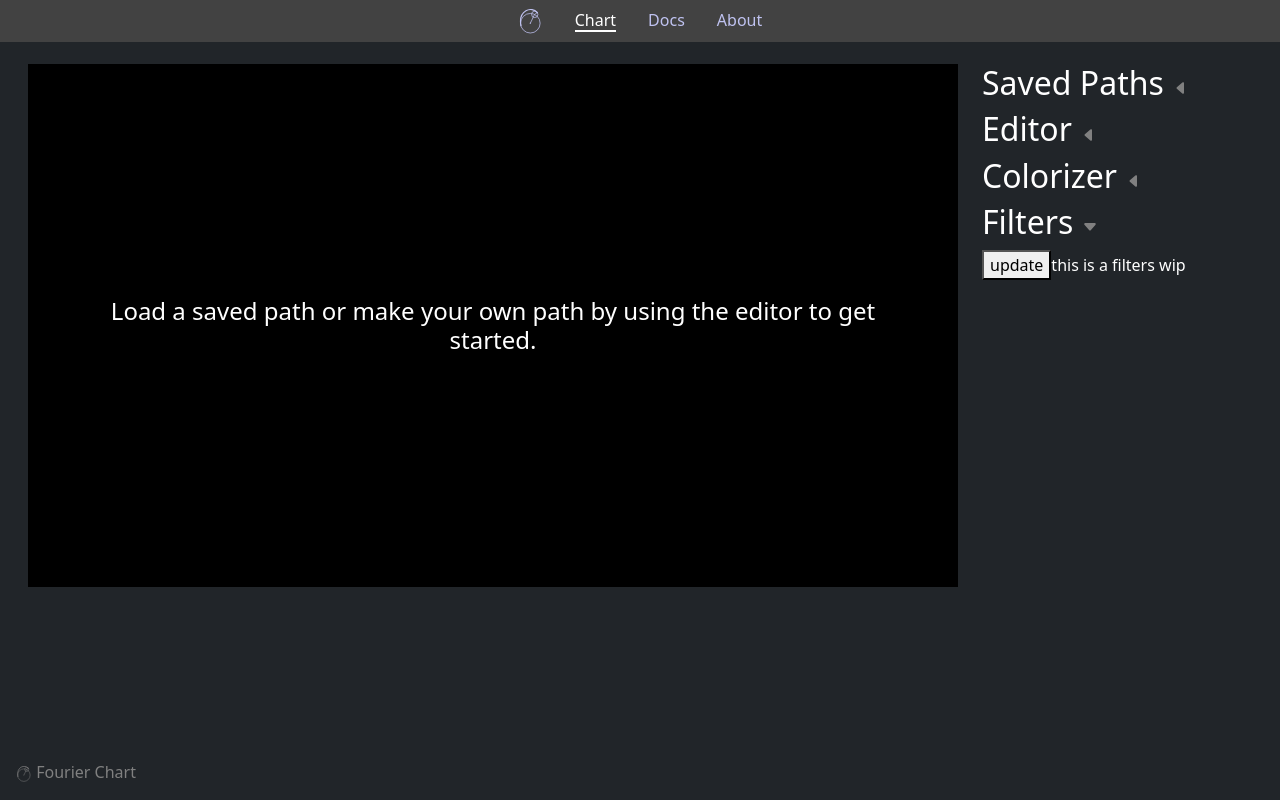
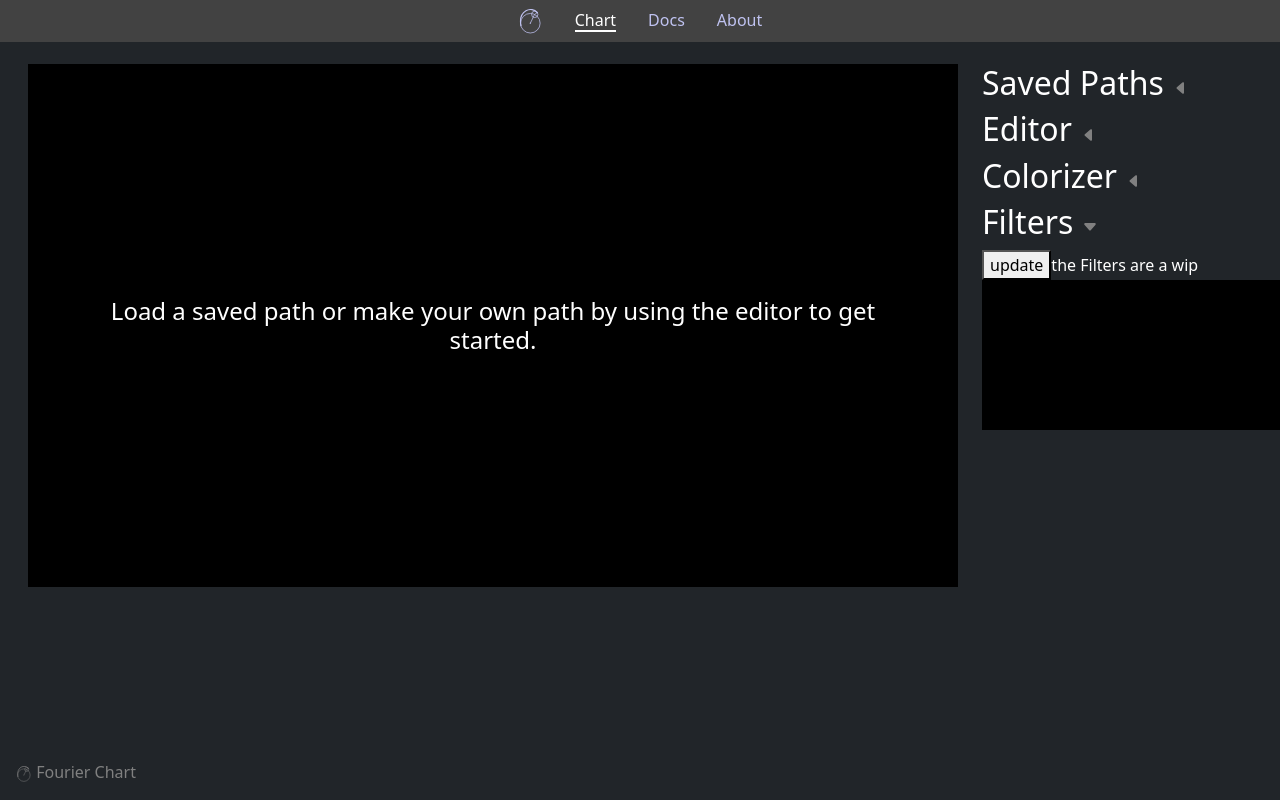
Before and after one commit to GuyLivnat/fourier_spin_chart, a React (Vite) app: page /chart in a window 1280 px wide. Both pictures are taken after a click on the element "Filters". Built offline with nearby package versions, Linux system fonts and the light colour scheme.

Commit message:
filters wip, dont crash!

```diff
--- a/src/components/tools/Filters/Filters.jsx
+++ b/src/components/tools/Filters/Filters.jsx
@@ -1,23 +1,28 @@
-import { useEffect } from "react";
+import { useEffect, useState } from "react";
 import FiltersInit from "./FiltersInit";
 import renderFilters from "./renderFilters";
 import Button from "../../general_components/Button";
 
 const Filters = ({ coeff }) => {
-  const width = 286;
-  const circles = coeff.current.filter((_, i) => i % 2 === 0);
+  const height = 100;
+  const filters = document.getElementById("filters");
+  const width = filters ? filters.clientWidth : 0;
+  const circles = coeff.current.filter((_, i) => i % 2 === 0 && i !== 0);
+  const [flag, updateFilters] = useState(true);
 
-  useEffect(() => {
-    renderFilters(circles, width);
-  }, []);
+  const rerender = () => {
+    renderFilters(circles, height, width);
+    updateFilters(!flag);
+  };
+
+  //   useEffect(() => {
+  //     renderFilters(circles, height);
+  //   }, []);
   return (
     <div>
-      <Button
-        handleClick={() => renderFilters(circles, width)}
-        text={"update"}
-      />
-      this is a filters wip
-      <FiltersInit {...{ coeff }} />
+      <Button handleClick={rerender} text={"update"} />
+      the Filters are a wip
+      <FiltersInit {...{ circles, height, width }} />
     </div>
   );
 };
--- a/src/components/tools/Filters/FiltersInit.jsx
+++ b/src/components/tools/Filters/FiltersInit.jsx
@@ -1,15 +1,25 @@
-const FiltersInit = ({ coeff }) => {
+const FiltersInit = ({ circles, height, width }) => {
   const barsGroup = [];
-  for (let i = 0; i < coeff.current.length; i++) {
+  for (let i = 0; i < circles.length; i++) {
     barsGroup.push(
       <g key={i + "-filters-rect"}>
         <rect id={i + "-rect"}></rect>
-        <text id={i + "-rect-text"}></text>
+        {/* <text id={i + "-rect-text"}></text> */}
       </g>
     );
   }
 
-  return <svg id="filters-svg">{barsGroup}</svg>;
+  return (
+    <svg id="filters-svg" style={{ backgroundColor: "black" }}>
+      <g
+        // transform={`rotate(180) translate(${-width},${-height})`}
+        transform={`scale(1,-1) translate(0,${-height})`}
+        id="filter-bars-group"
+      >
+        {barsGroup}
+      </g>
+    </svg>
+  );
 };
 
 export default FiltersInit;
--- a/src/components/tools/Filters/renderFilters.js
+++ b/src/components/tools/Filters/renderFilters.js
@@ -1,46 +1,44 @@
 import * as d3 from "d3";
 
-const renderFilters = (data, width) => {
-  const barWidth = 5;
+const renderFilters = (data, height, width) => {
+  const barWidth = width / data.length;
 
-  const x = d3
+  const y = d3
     .scaleLinear()
     .domain([0, d3.max(data)])
-    .range([0, width]);
+    .range([0, height]);
 
-  const y = d3
-    .scaleBand()
-    .domain(d3.range(data.length))
-    .range([0, barWidth * data.length]);
+  const x = d3.scaleBand().domain(d3.range(data.length)).range([0, width]);
 
   d3.select("#filters-svg")
-    .attr("width", width)
-    .attr("height", y.range()[1])
+    .attr("height", height)
+    .attr("width", x.range()[1])
     .attr("font-family", "sans-serif")
     .attr("font-size", barWidth)
     .attr("text-anchor", "end");
 
   const groups = d3
-    .select("#filters-svg")
+    .select("#filter-bars-group")
     .selectAll("g")
     .data(data)
     .join("g")
-    .attr("transform", (d, i) => `translate(0,${y(i)})`);
+    .attr("transform", (d, i) => `translate(${x(i)},0)`);
 
   groups
     .select("rect")
-    .attr("fill", "steelblue")
-    .attr("width", x)
-    .attr("height", y.bandwidth());
+    // .attr("y", height-y)
+    .attr("fill", "var(--primary")
+    .attr("height", y)
+    .attr("width", x.bandwidth());
 
-  groups
-    .select("text")
-    .attr("fill", "white")
-    .attr("x", (d) => x(d) - 3)
-    .attr("y", y.bandwidth() / 2)
-    .attr("dy", "0.35em")
-    .text((d) => d.toFixed(1));
+  //   groups
+  //     .select("text")
+  //     .attr("fill", "white")
+  //     .attr("x", (d) => x(d) - 3)
+  //     .attr("y", y.bandwidth() / 2)
+  //     .attr("dy", "0.35em")
+  //     .text((d) => d.toFixed(1));
 
-  console.log("filters rendered");
+  //   console.log("rendered filters");
 };
 export default renderFilters;
```
